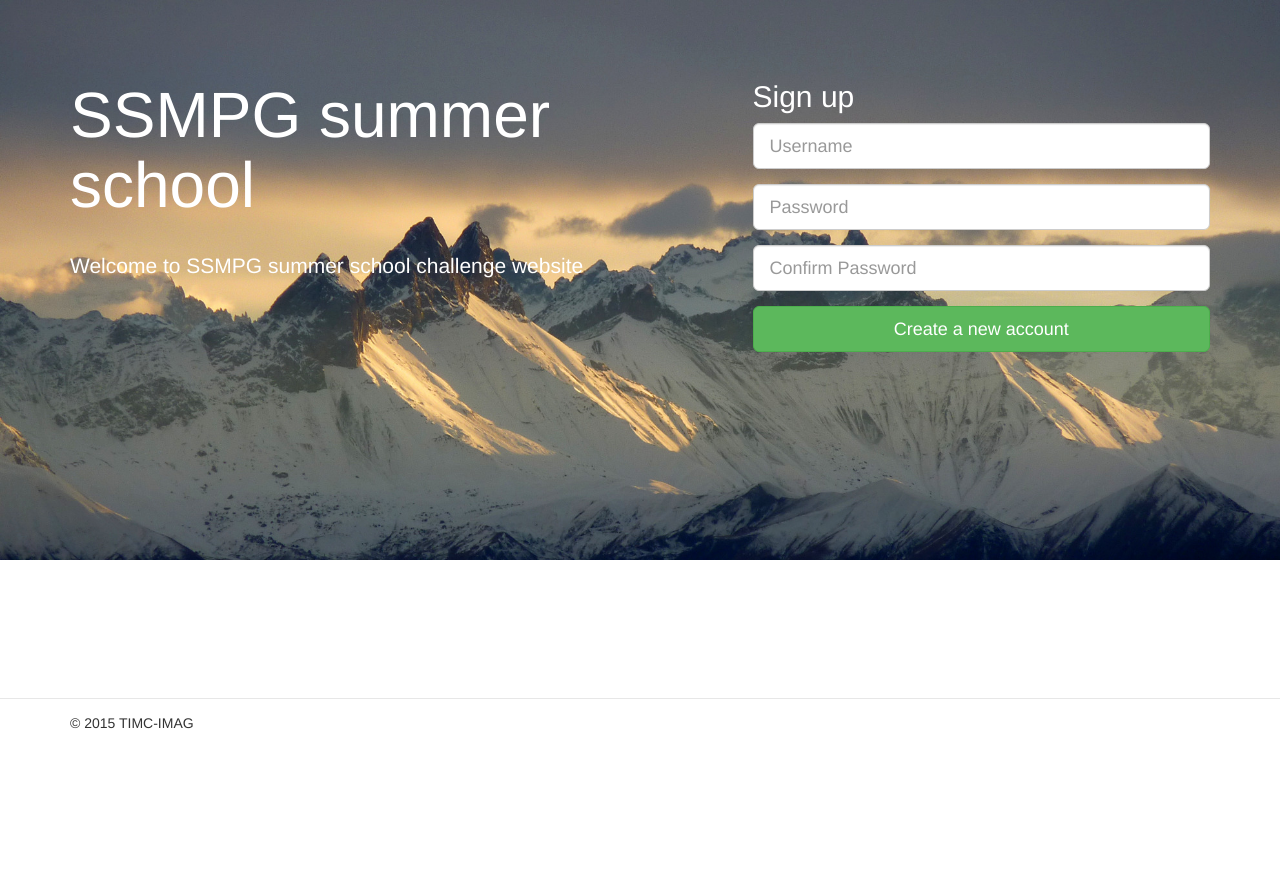
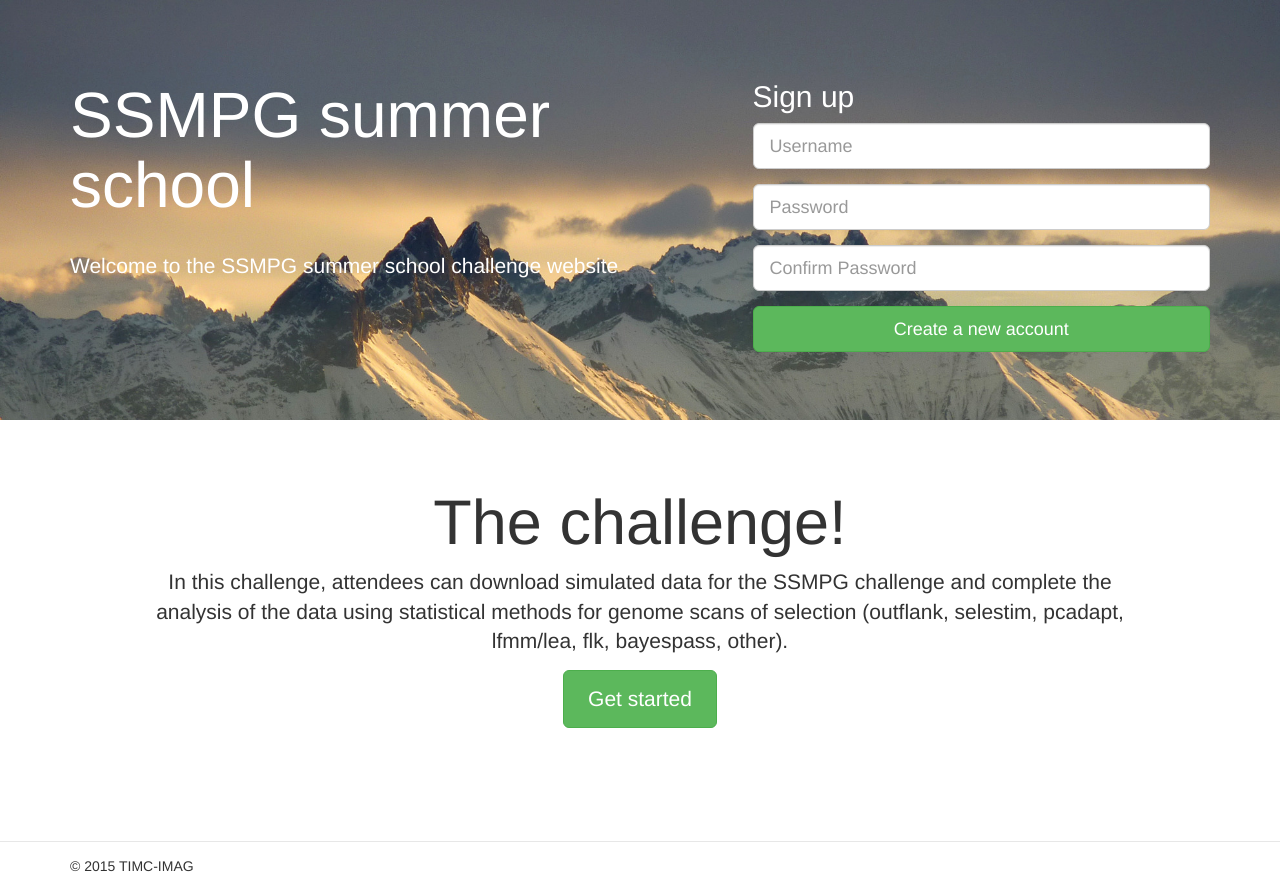
Before and after one commit to BioShock38/ChallengeWebSite, a Django app: page / in a window 1280 px wide. Shown: the part 52-943 px from the top of the page. Before the commit the page ends 781 px from the top, so only its background shows below. Run offline with Django 3.2, Linux system fonts and the light colour scheme; some libraries are stand-ins or nearby versions.

Commit message:
presentation and help

```diff
--- a/home/templates/home/help.html
+++ b/home/templates/home/help.html
@@ -2,7 +2,7 @@
 
 {% block content %}
 
-If you need assistance, you can contact Michael Blum, CNRS research associate, laboratoire TIMC-IMAG, UGA Grenoble.
+If you need assistance you can contact the instructors of the summer school.
 
 {% endblock content %}
 
--- a/home/templates/home/home.html
+++ b/home/templates/home/home.html
@@ -6,11 +6,11 @@
     <div class="row cover">
       {% if request.user.is_authenticated %}
       <h1>SSMPG summer school</h1>
-        <p class="lead">Welcome to SSMPG summer school challenge website</p>
+        <p class="lead">Welcome to the SSMPG summer school challenge website</p>
       {% else %}
       <div class="col-md-7">
         <h1>SSMPG summer school</h1>
-        <p class="lead">Welcome to SSMPG summer school challenge website</p>
+        <p class="lead">Welcome to the SSMPG summer school challenge website</p>
       </div>
       <div class="col-md-5">
         <h2>Sign up</h2>
@@ -38,11 +38,26 @@
           </div>
         </form>
       </div>
+
+    {% endif %}
     </div>
-    {% endif %}
-
   </div>
 </div>
+
+<div class="container">
+  <!-- Jumbotron -->
+  <div class="jumbotron">
+    <h1>The challenge!</h1>
+    <p class="lead">
+      In this challenge, attendees can download simulated data for the SSMPG challenge and complete the analysis of the data using statistical methods for genome scans of selection (outflank, selestim, pcadapt, lfmm/lea, flk, bayespass, other).
+      {% if request.user.is_authenticated %}
+    <p><a class="btn btn-lg btn-success" href="/challenge/" role="button">Get started</a></p>
+    {% else %}
+    <p><a class="btn btn-lg btn-success" href="/login/login" role="button">Get started</a></p>
+    {% endif %}
+  </div>
+</div>
+
 {% endblock %}
 
 {% block fullwidthfooter %}
--- a/static/css/ssmpg.css
+++ b/static/css/ssmpg.css
@@ -1,5 +1,5 @@
 .mountain {
-    height: 40em;
+    height: 30em;
   padding-top: 0em;
   margin-bottom: 0em;
   background-image: url(../img/1321864732_1088470119.jpg);
@@ -7,3 +7,12 @@
   color: #fff;
   text-align: left;
 }
+
+.jumbotron {
+  text-align: center;
+  background-color: transparent;
+}
+.jumbotron .btn {
+  padding: 14px 24px;
+  font-size: 21px;
+}
```
